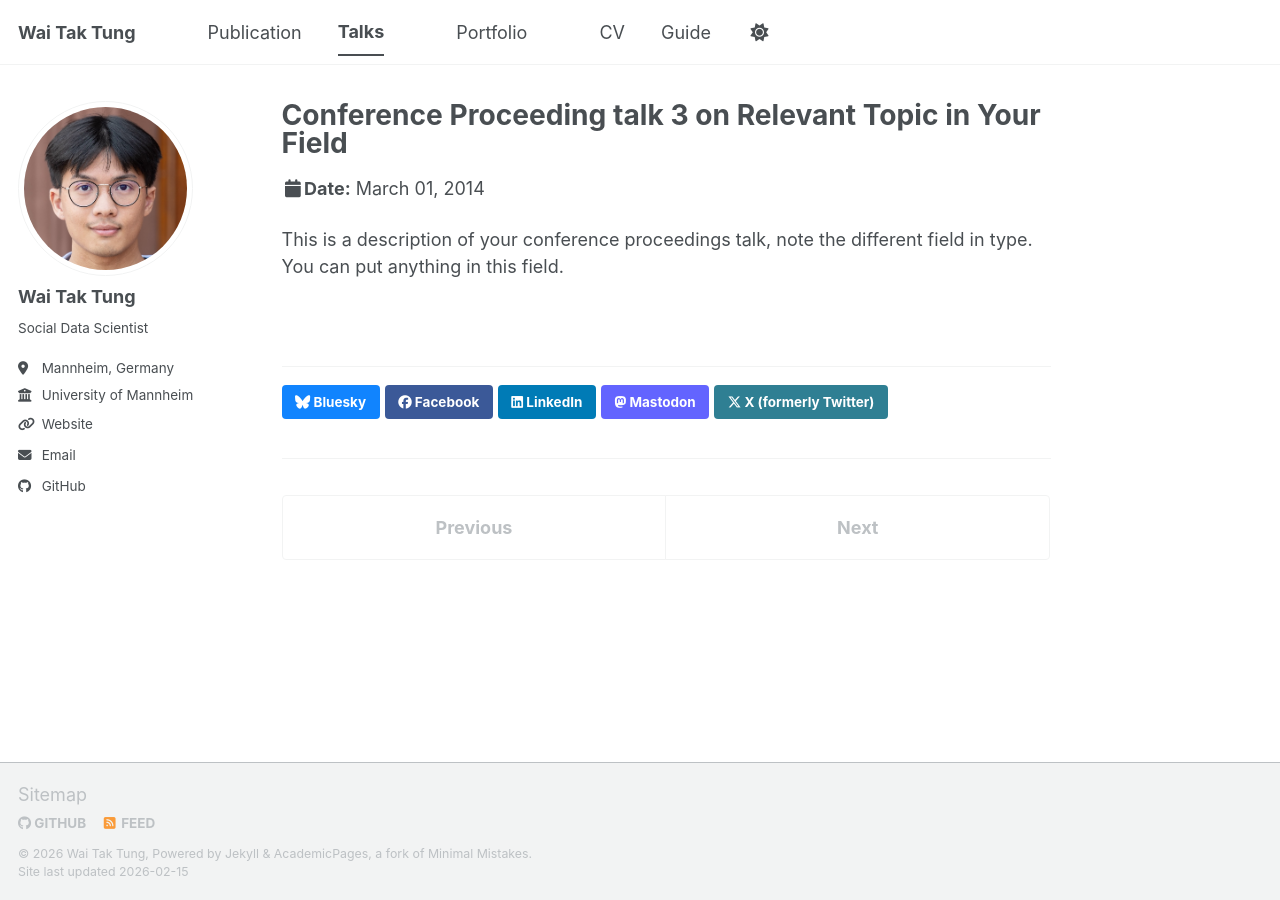
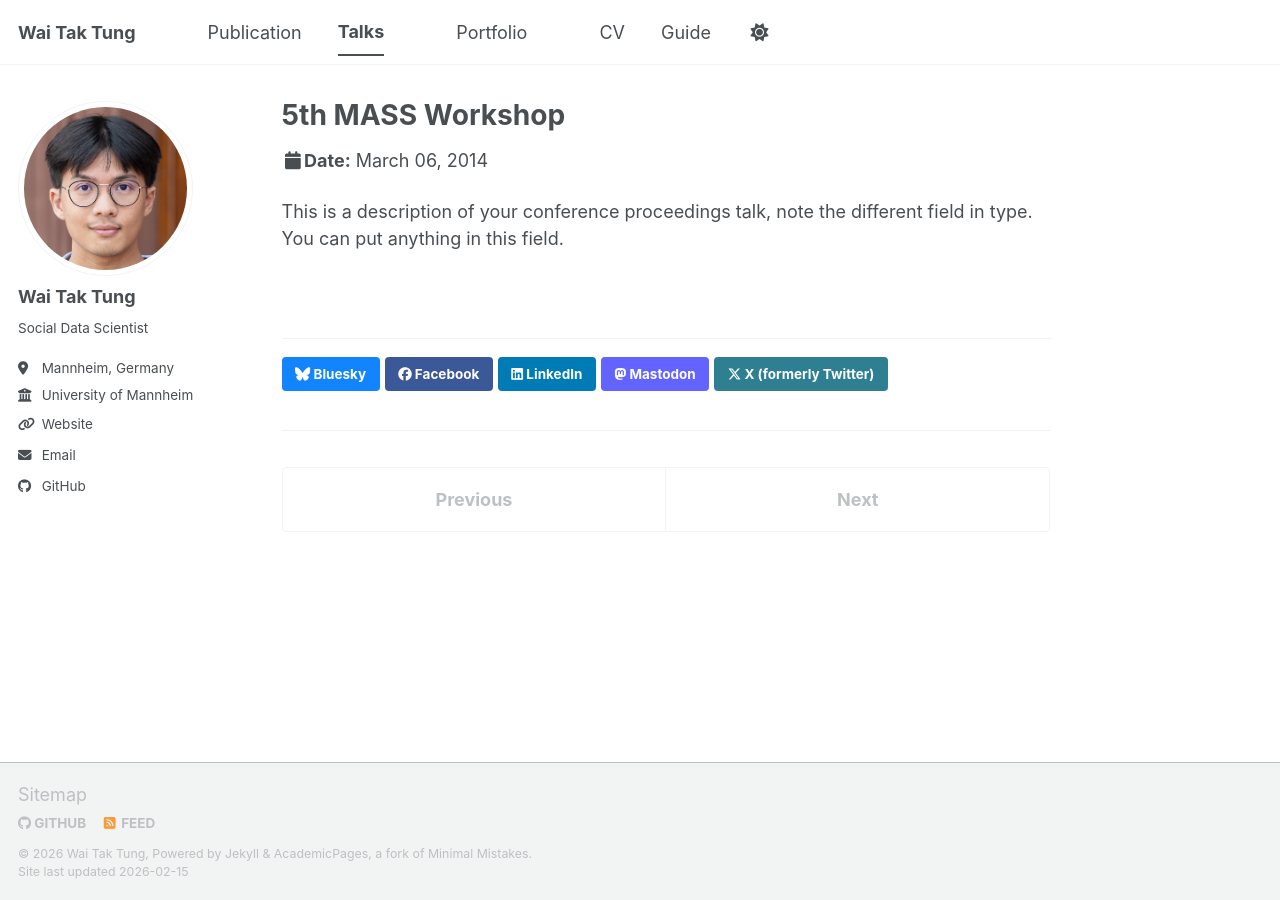
Before and after one commit to wttung/wttung.github.io, a Jekyll site: the page built from _talks/2014-03-01-talk-3.md, in a window 1280 px wide. Built offline with Jekyll 4.4.1, drawn with Linux system fonts in a browser that asks for light colours; a script bundle is joined from its source files by our own code; library files that are not in the unit come from our copies.

Commit message:
Update 2014-03-01-talk-3.md

```diff
--- a/_talks/2014-03-01-talk-3.md
+++ b/_talks/2014-03-01-talk-3.md
@@ -1,11 +1,13 @@
 ---
-title: "Conference Proceeding talk 3 on Relevant Topic in Your Field"
-collection: talks
-type: "Conference proceedings talk"
+title: "5th MASS Workshop"
+collection: Conference
+type: "conference presentation"
 permalink: /talks/2014-03-01-talk-3
-venue: "Testing Institute of America 2014 Annual Conference"
-date: 2014-03-01
-location: "Los Angeles, CA, USA"
+venue: ""
+date: 2014-03-06 to 2014-03-07
+location: "Washington DC, USA"
 ---
 
+
+
 This is a description of your conference proceedings talk, note the different field in type. You can put anything in this field.
```
